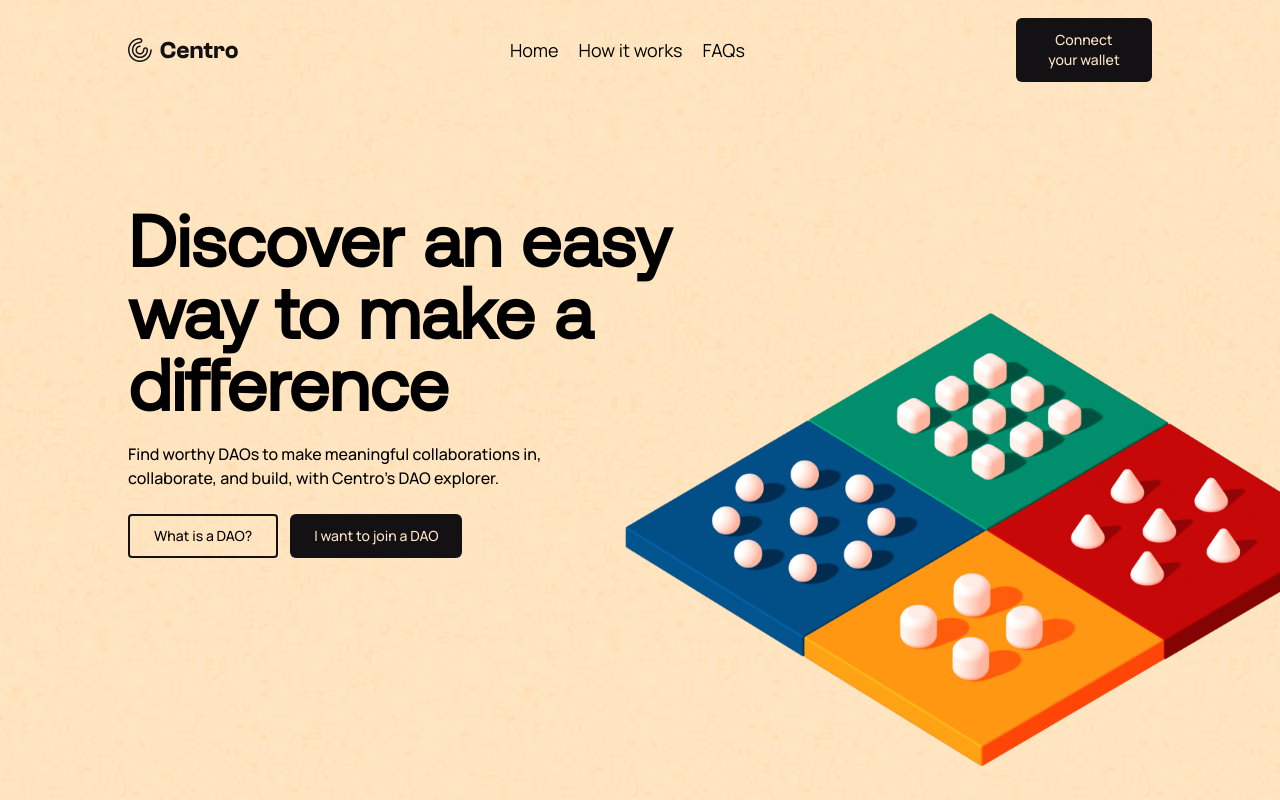
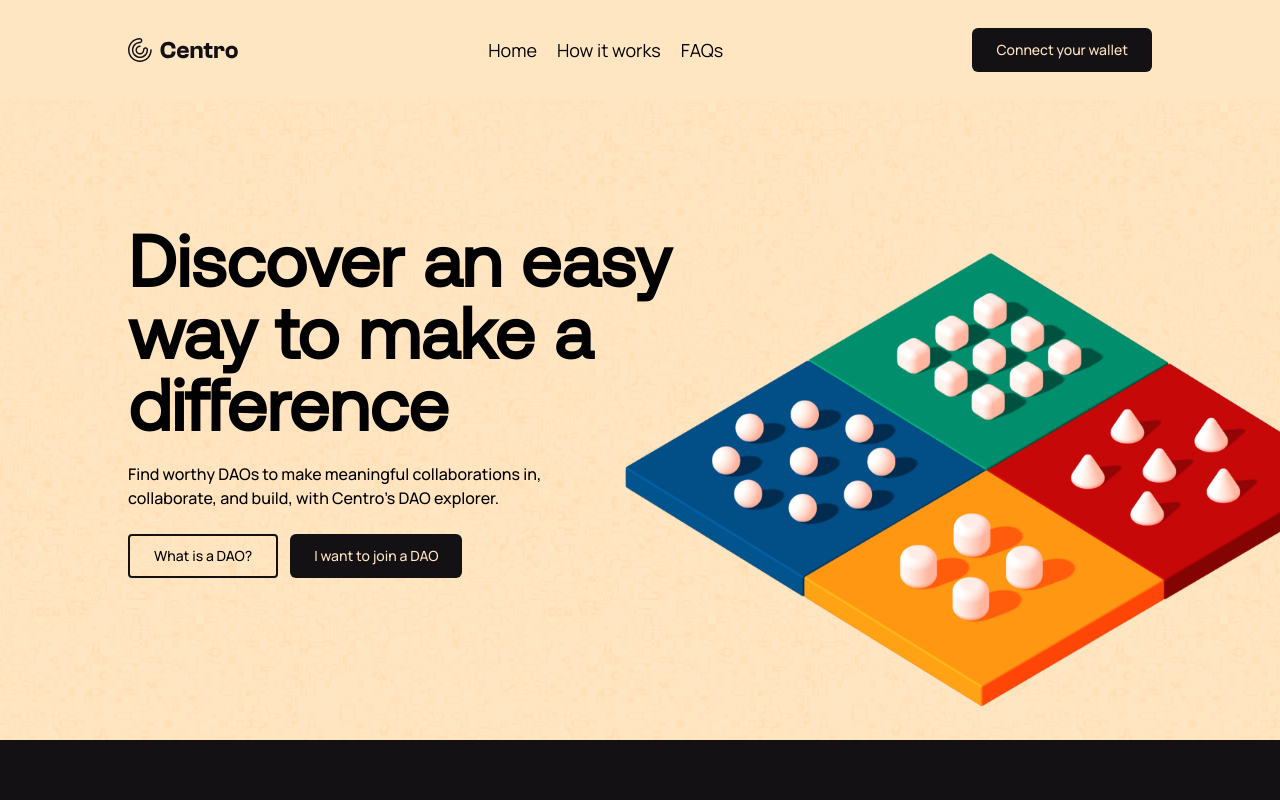
Before and after one commit to CyberGeni/centro, a React (Vite) app: page / in a window 1280 px wide. Shown: the top 800 px of the page. Built offline with nearby package versions, Linux system fonts and the light colour scheme.

Commit message:
feat: hide nav on scroll

```diff
--- a/src/App.css
+++ b/src/App.css
@@ -38,3 +38,6 @@
 	-webkit-transition-delay: 0.175s;
 	transition-delay: 0.175s;
 }
+header {
+	background-color: #ffe6c3 !important;
+}
--- a/src/components/ExternalNavbar.jsx
+++ b/src/components/ExternalNavbar.jsx
@@ -1,16 +1,49 @@
-import React, { useState } from "react";
+import React, { useState, useEffect } from "react";
 import { Link } from "react-router-dom";
 import Logo from "../assets/icons/logo.svg";
+import AOS from "aos";
+import "aos/dist/aos.css";
 import Pattern from "../assets/icons/bg-pattern.svg";
-import '../App.css'
+import "../App.css";
+import Aos from "aos";
 function ExternalNavbar() {
+  AOS.init({
+    // Global settings:
+    disable: false, // accepts following values: 'phone', 'tablet', 'mobile', boolean, expression or function
+    initClassName: "aos-init", // class applied after initialization
+    animatedClassName: "aos-animate", // class applied on animation
+    useClassNames: true, // if true, will add content of `data-aos` as classes on scroll
+    duration: 400, // values from 0 to 3000, with step 50ms
+    easing: "ease", // default easing for AOS animations
+    once: false, // whether animation should happen only once - while scrolling down
+    mirror: false, // whether elements should animate out while scrolling past them
+  });
 
-  const [isActive, setActive] = useState(false)
+  const [isActive, setActive] = useState(false);
+  const [prevScrollPos, setPrevScrollPos] = useState(0);
+  const [visible, setVisible] = useState(true);
+  const handleScroll = () => {
+    const currentScrollPos = window.scrollY;
+
+    if (currentScrollPos > prevScrollPos) {
+      setVisible(false);
+    } else {
+      setVisible(true);
+    }
+
+    setPrevScrollPos(currentScrollPos);
+  };
+
+  useEffect(() => {
+    window.addEventListener("scroll", handleScroll);
+
+    return () => window.removeEventListener("scroll", handleScroll);
+  });
 
   function handleClick() {
-    isActive ? setActive(false) : setActive(true)
+    isActive ? setActive(false) : setActive(true);
     if (window.innerWidth > 768) {
-      setActive(true)
+      setActive(true);
     }
   }
 
@@ -43,23 +76,38 @@ function ExternalNavbar() {
     //       <path fill="none" d="M0 0h24v24H0z" />
     //       <path d="M3 4h18v2H3V4zm0 7h18v2H3v-2zm0 7h18v2H3v-2z" />
     //     </svg>
-    //   </div>
+    //   </div>  ${visible ? 'top-0' : ''}
     // </header>
     <header
-      className="px-8 sm:px-12 md:px-16 lg:px-28 xl:px-32 py-4 z-50 fixed flex justify-between mx-auto list-none overflow-hidden w-full">
+      className={`transition-all px-8 sm:px-12 md:px-16 lg:px-28 xl:px-32 py-4 z-50 sticky flex justify-between mx-auto list-none overflow-hidden w-full
+        ${isActive ? " bg-[#FFE6C3]" : "backdrop-blur-md"}
+        ${visible ? "top-0 bg-[#FFE6C3]/20 transition-all" : "data-aos fade-down"}
+        `}
+    >
       <img src={Logo} alt="" />
 
-        <div className=
-          {isActive ? "top-0 right-[25vw] md:left-unset transition-all flex flex-col md:flex-row justify-center w-[75vw] md:w-auto h-screen md:h-fit space-y-4 md:space-y-0 fixed md:relative bg-[#141115] text-[#FFE6C3]" : "transition-all right-[100vw] absolute md:relative md:flex md:justify-between w-full md:left-0 md:text-lg md:my-2"}>
-          <nav className="font-[Manrope] space-y-7 md:w-full md:space-y-0 flex flex-col md:flex-row md:items-center md:justify-center px-10 md:py-3 md:px-0 md:space-x-5">
-           <Link>Home</Link>
-           <Link>How it works</Link>
-           <Link>FAQs</Link>
+      <div
+        className={
+          isActive
+            ? "top-0 right-[25vw] z-[1000000] md:left-unset transition-all flex flex-col md:flex-row justify-center w-[75vw] md:w-auto h-screen md:h-fit space-y-4 md:space-y-0 fixed md:relative bg-[#141115] md:bg-transparent text-[#FFE6C3] md:text-[#141115] md:right-[unset] md:space-x-4 md:items-center md:mx-auto md:justify-center"
+            : "transition-all right-[100vw] absolute md:relative md:flex md:justify-between w-full md:left-0 md:text-lg md:my-2"
+        }
+      >
+        <nav className="font-[Manrope] space-y-2 md:w-full md:space-y-0 flex flex-col md:flex-row md:items-center md:justify-center md:py-3 md:px-0 md:space-x-5">
+          <Link className="hover:bg-stone-600/30 pl-12 md:pl-0 py-5 md:py-0 hover:border-r-8 hover:border-r-[#FFE6C3] transition-all">
+            Home
+          </Link>
+          <Link className="hover:bg-stone-600/30 pl-12 md:pl-0 py-5 md:py-0 hover:border-r-8 hover:border-r-[#FFE6C3] transition-all">
+            How it works
+          </Link>
+          <Link className="hover:bg-stone-600/30 pl-12 md:pl-0 py-5 md:py-0 hover:border-r-8 hover:border-r-[#FFE6C3] transition-all">
+            FAQs
+          </Link>
         </nav>
       </div>
 
       <div className="flex items-center space-x-6">
-         <button className="w-full -z-10 button button--aylen px-6 py-3 font-[Manrope] bg-[#141115] hover:bg-stone-500/0.2 text-[#FFE6C3] hover:text-white relative rounded-md text-sm font-medium overflow-hidden">
+        <button className="button button--aylen -z-2 px-6 py-3 font-[Manrope] bg-[#141115] hover:bg-stone-500/0.2 text-[#FFE6C3] hover:text-white relative rounded-md text-sm font-medium overflow-hidden w-max">
           Connect your wallet
         </button>
         <svg
--- a/src/pages/Home.jsx
+++ b/src/pages/Home.jsx
@@ -15,28 +15,7 @@ import Pattern from '../assets/icons/bg-pattern.svg'
 
 function Home() {
 
-    AOS.init({
-        // Global settings:
-        disable: false, // accepts following values: 'phone', 'tablet', 'mobile', boolean, expression or function
-        startEvent: 'DOMContentLoaded', // name of the event dispatched on the document, that AOS should initialize on
-        initClassName: 'aos-init', // class applied after initialization
-        animatedClassName: 'aos-animate', // class applied on animation
-        useClassNames: false, // if true, will add content of `data-aos` as classes on scroll
-        disableMutationObserver: false, // disables automatic mutations' detections (advanced)
-        debounceDelay: 50, // the delay on debounce used while resizing window (advanced)
-        throttleDelay: 99, // the delay on throttle used while scrolling the page (advanced)
-
-
-        // Settings that can be overridden on per-element basis, by `data-aos-*` attributes:
-        offset: 120, // offset (in px) from the original trigger point
-        delay: 0, // values from 0 to 3000, with step 50ms
-        duration: 400, // values from 0 to 3000, with step 50ms
-        easing: 'ease', // default easing for AOS animations
-        once: false, // whether animation should happen only once - while scrolling down
-        mirror: false, // whether elements should animate out while scrolling past them
-        anchorPlacement: 'top-bottom', // defines which position of the element regarding to window should trigger the animation
-
-      });
+    AOS.init();
 
   return (
     <div>
@@ -45,7 +24,7 @@ function Home() {
             {/* hero */}
             <div
                 style={{ backgroundImage:`url(${Pattern})` }}
-                className="relative bg-[#FFE6C3] bg-blend-multiply h-[100vh] md:h-[100vh] flex flex-col md:flex-row justify-center md:justify-start">
+                className="relative bg-[#FFE6C3] bg-blend-multiply h-[93vh] md:h-[80vh] flex flex-col md:flex-row justify-center md:justify-start">
                 <section className="relative z-10 px-8 sm:px-12 md:px-16 lg:px-28 xl:px-32 space-y-6 md:flex md:flex-col md:justify-center md:w-4/5 lg:w-2/3 max-w-2xl md:max-w-none">
                     <h1 className="-mt-10 text-5xl sm:text-6xl md:text-7xl md:leading-none font-Aeonik font-black">Discover an easy way to make a difference</h1>
                     <p className="font-[Manrope] my-6 w-4/5 md:w-3/4 font-medium">Find worthy DAOs to make meaningful collaborations in, collaborate, and build, with Centro's DAO explorer.</p>
```
Lines whose indentation alone changed are shown as unchanged.
